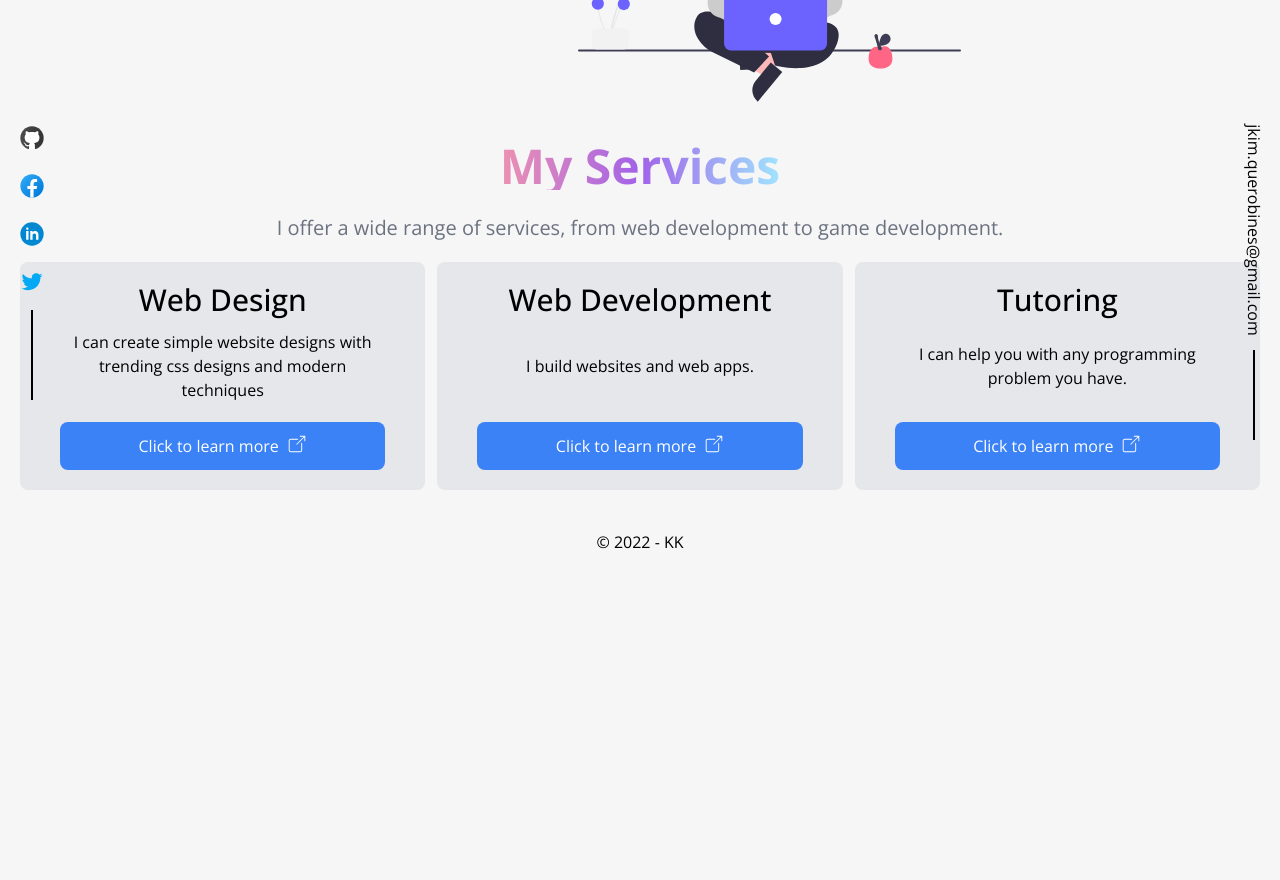
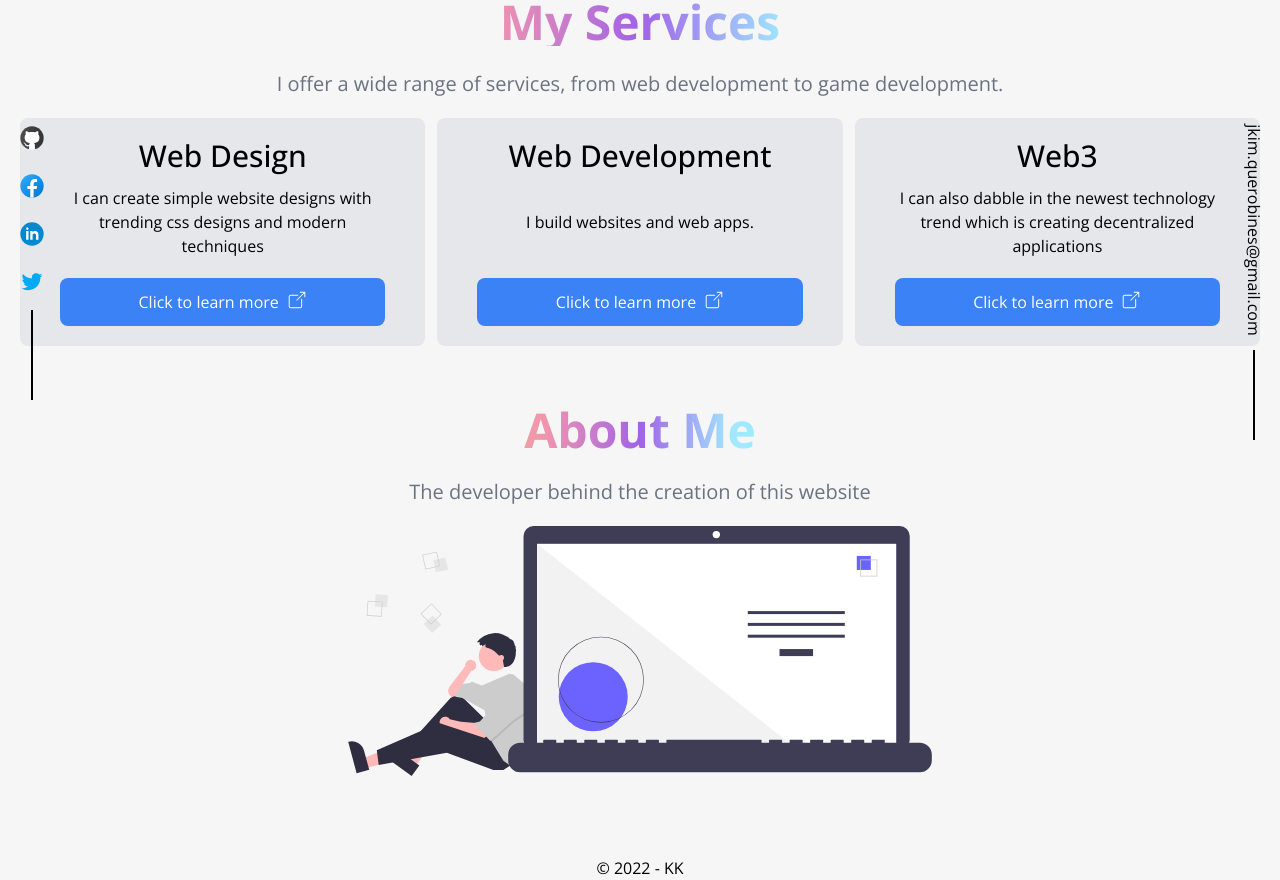
Before and after one commit to Kerubi-5/thekims-portfolio, a Next.js app: page / in a window 1280 px wide. Shown: the part 400-1280 px from the top of the page. Before the commit the page ends 954 px from the top, so only its background shows below. Built offline with nearby package versions, Linux system fonts and the light colour scheme.

Commit message:
feat: adds about me

```diff
--- a/pages/index.tsx
+++ b/pages/index.tsx
@@ -34,7 +34,7 @@ const Home = () => {
 
   const Section = ({ title, description, children }: Section) => {
     return (
-      <section className="flex flex-col justify-center items-center lg:mt-5">
+      <section className="flex flex-col justify-center items-center mb-10 lg:mt-5">
         <div className="py-5 text-center">
           <h2 className="text-5xl bg-clip-text text-transparent primary-gradient font-bold mb-6">
             {title}
@@ -48,7 +48,7 @@ const Home = () => {
 
   return (
     <div className="py-5">
-      <div className="flex items-center justify-center sm:gap-20 flex-wrap">
+      <header className="flex items-center justify-center sm:gap-20 flex-wrap mb-10">
         <div className="py-5 max-w-[450px] text-center">
           <h2 className="text-5xl bg-clip-text text-transparent primary-gradient font-bold mb-6">
             Hi, Im Kim.
@@ -59,7 +59,7 @@ const Home = () => {
           </p>
         </div>
         <HeaderSVG />
-      </div>
+      </header>
       <Section
         title="My Services"
         description="I offer a wide range of services, from web development to game development."
@@ -76,10 +76,18 @@ const Home = () => {
             url="/web-development"
           />
           <ServicesCard
-            title="Tutoring"
-            description="I can help you with any programming problem you have."
-            url="/tutoring"
+            title="Web3"
+            description="I can also dabble in the newest technology trend which is creating decentralized applications"
+            url="/web3"
           />
+        </div>
+      </Section>
+      <Section
+        title="About Me"
+        description="The developer behind the creation of this website"
+      >
+        <div className="relative overflow-hidden h-full w-full">
+          <ThinkingSVG />
         </div>
       </Section>
     </div>
@@ -96,7 +104,7 @@ const HeaderSVG = () => {
       xmlns="http://www.w3.org/2000/svg"
       data-name="Layer 1"
       width="655"
-      height="413.67951"
+      height="250"
       viewBox="0 0 655 413.67951"
       xmlnsXlink="http://www.w3.org/1999/xlink"
       className=""
@@ -376,8 +384,8 @@ const ThinkingSVG = () => {
     <svg
       xmlns="http://www.w3.org/2000/svg"
       data-name="Layer 1"
-      width="1019.4842"
-      height="436.68123"
+      width="100%"
+      height="250"
       viewBox="0 0 1019.4842 436.68123"
       xmlnsXlink="http://www.w3.org/1999/xlink"
     >
```
